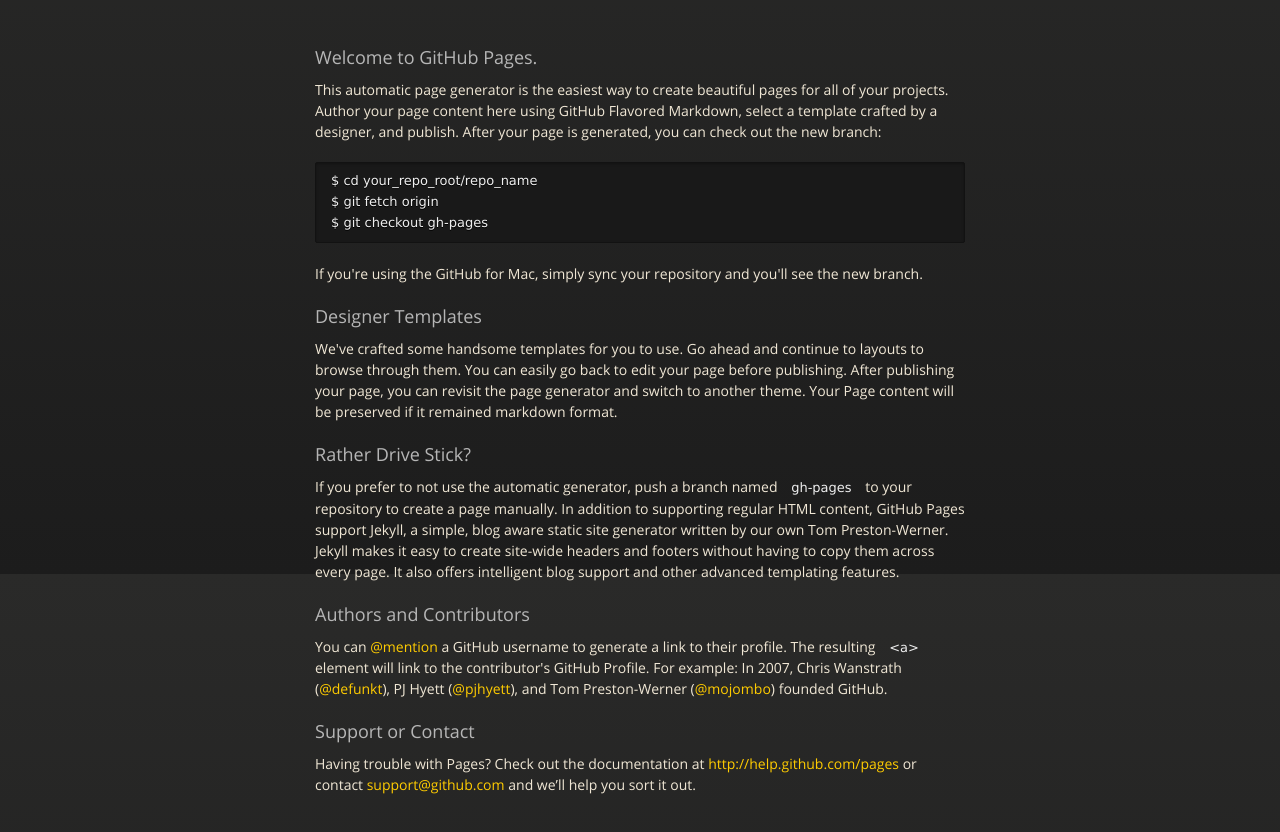
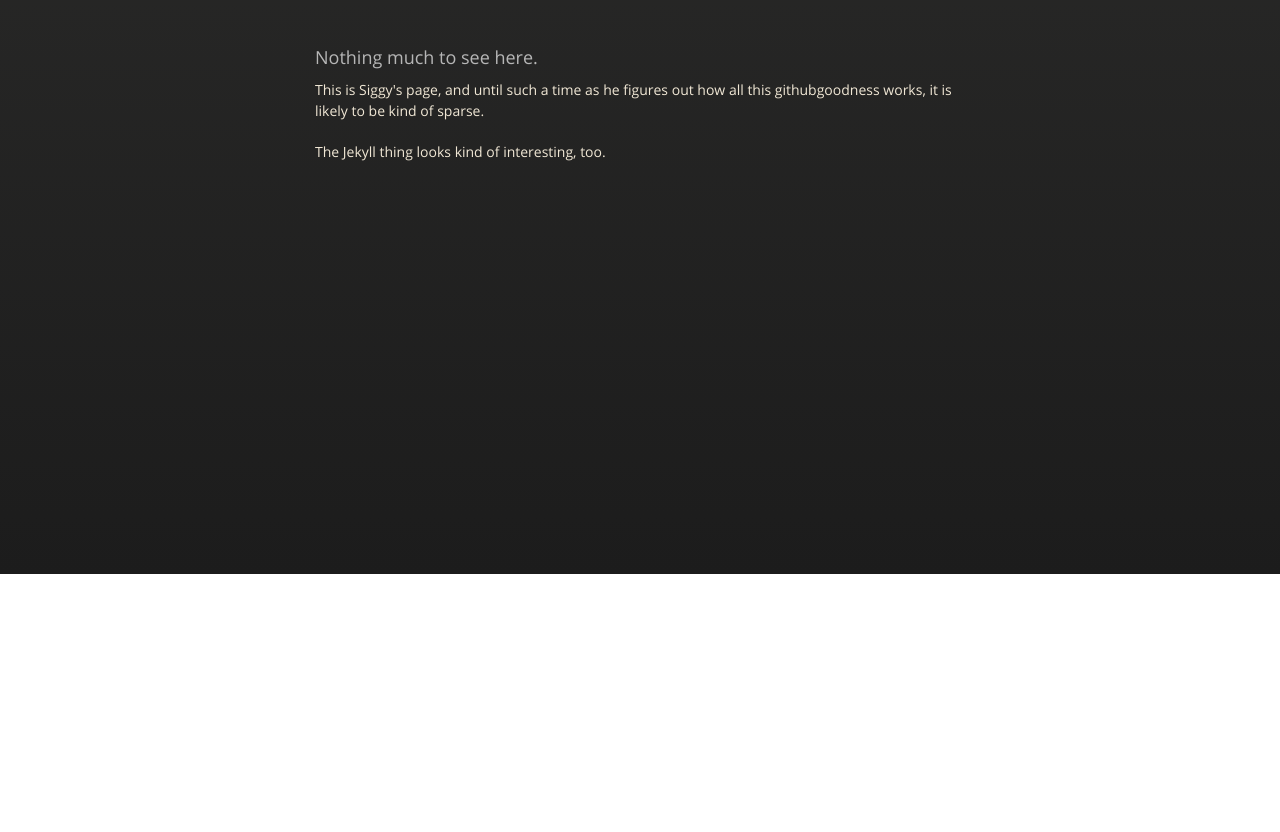
Before and after one commit to SiggyTheViking/siggytheviking.github.com, a plain HTML site: page index.html in a window 1280 px wide. Shown: the part 226-1058 px from the top of the page. After the commit the page ends 800 px from the top, so only its background shows below. Drawn offline with nearby package versions, Linux system fonts and the light colour scheme.

Commit message:
initial commit
just futzed with the front page for change's sake.

```diff
--- a/index.html
+++ b/index.html
@@ -35,35 +35,11 @@
           <span class="credits right">Hosted on GitHub Pages &mdash; Theme by <a href="http://twitter.com/#!/michigangraham">mattgraham</a></span>
         </div>
 
-        <h3>Welcome to GitHub Pages.</h3>
+        <h3>Nothing much to see here.</h3>
+        <p>This is Siggy's page, and until such a time as he figures out how all this githubgoodness works, it is likely to be kind of sparse.</p>
+        <p>The Jekyll thing looks kind of interesting, too.</p>
 
-<p>This automatic page generator is the easiest way to create beautiful pages for all of your projects. Author your page content here using GitHub Flavored Markdown, select a template crafted by a designer, and publish. After your page is generated, you can check out the new branch:</p>
-
-<pre><code>$ cd your_repo_root/repo_name
-$ git fetch origin
-$ git checkout gh-pages
-</code></pre>
-
-<p>If you're using the GitHub for Mac, simply sync your repository and you'll see the new branch.</p>
-
-<h3>Designer Templates</h3>
-
-<p>We've crafted some handsome templates for you to use. Go ahead and continue to layouts to browse through them. You can easily go back to edit your page before publishing. After publishing your page, you can revisit the page generator and switch to another theme. Your Page content will be preserved if it remained markdown format.</p>
-
-<h3>Rather Drive Stick?</h3>
-
-<p>If you prefer to not use the automatic generator, push a branch named <code>gh-pages</code> to your repository to create a page manually. In addition to supporting regular HTML content, GitHub Pages support Jekyll, a simple, blog aware static site generator written by our own Tom Preston-Werner. Jekyll makes it easy to create site-wide headers and footers without having to copy them across every page. It also offers intelligent blog support and other advanced templating features.</p>
-
-<h3>Authors and Contributors</h3>
-
-<p>You can <a href="https://github.com/blog/821" class="user-mention">@mention</a> a GitHub username to generate a link to their profile. The resulting <code>&lt;a&gt;</code> element will link to the contributor's GitHub Profile. For example: In 2007, Chris Wanstrath (<a href="https://github.com/defunkt" class="user-mention">@defunkt</a>), PJ Hyett (<a href="https://github.com/pjhyett" class="user-mention">@pjhyett</a>), and Tom Preston-Werner (<a href="https://github.com/mojombo" class="user-mention">@mojombo</a>) founded GitHub.</p>
-
-<h3>Support or Contact</h3>
-
-<p>Having trouble with Pages? Check out the documentation at <a href="http://help.github.com/pages">http://help.github.com/pages</a> or contact <a href="mailto:support@github.com">support@github.com</a> and we’ll help you sort it out.</p>
-      </section>
-
-    </div>
+   </div>
     <!--[if !IE]><script>fixScale(document);</script><!--<![endif]-->
 
   </body>
```
